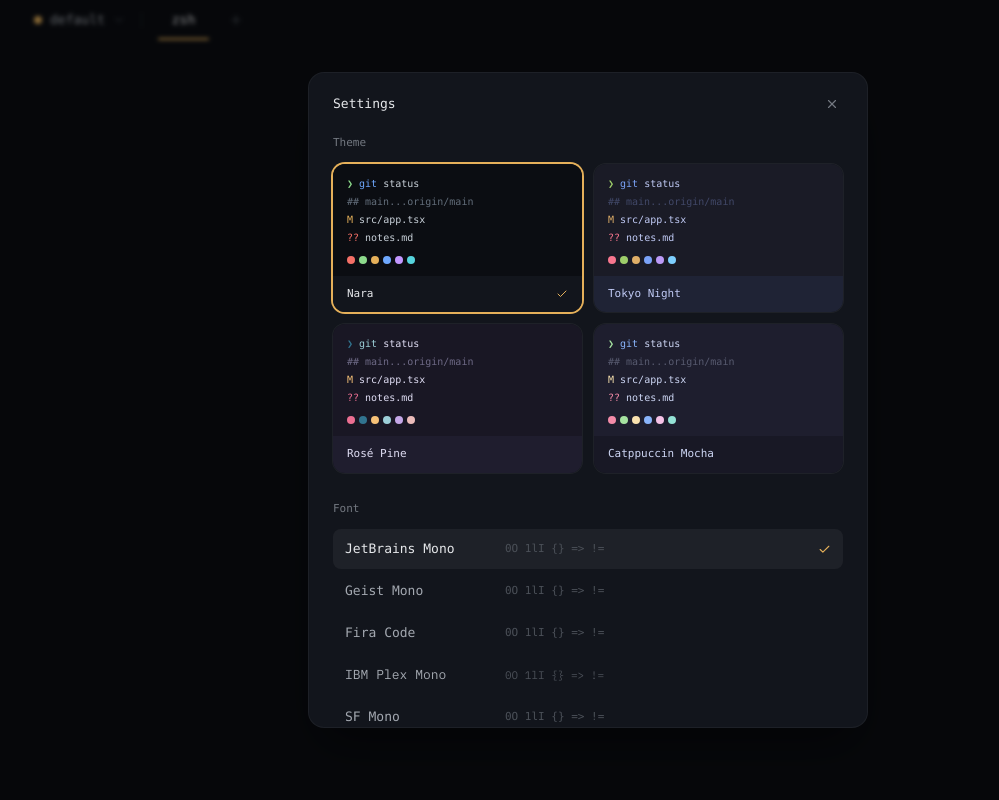
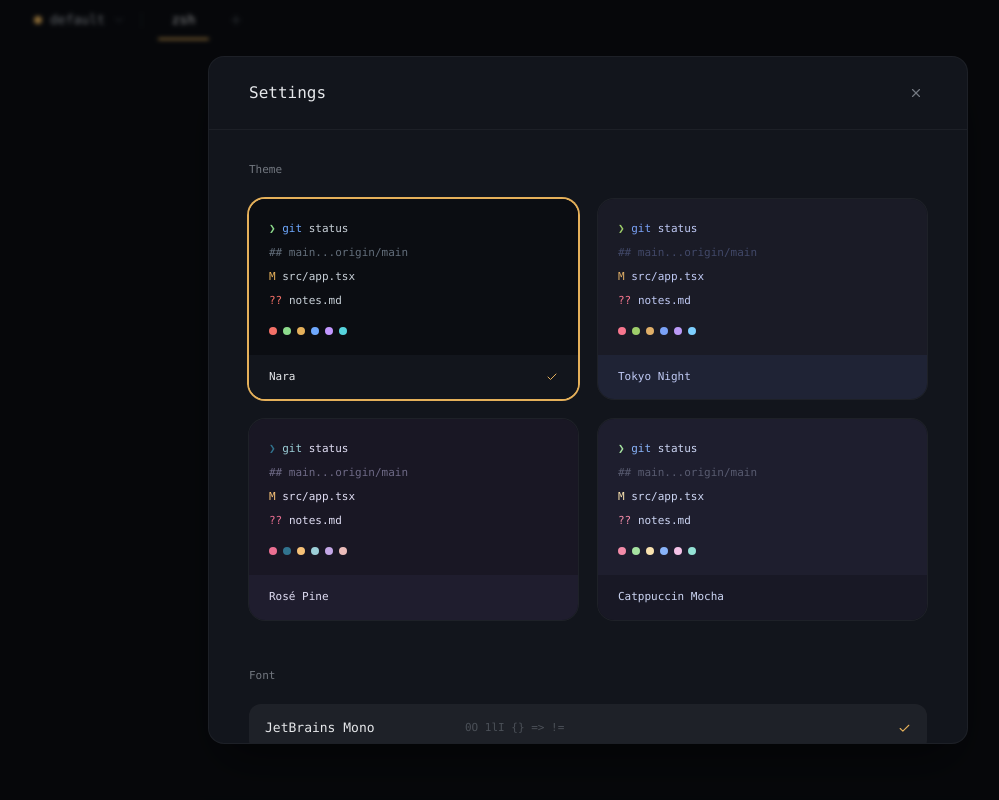
Before and after one commit to Aneeshie/rook, a React (Vite) app: page / in a window 1280 px wide. Both pictures are taken after a click on the button 1258 px from the left and 786 px from the top of the page. Shown: the whole page, without its empty margins (52-1051 px from the left). Built offline with nearby package versions, Linux system fonts and the light colour scheme.

Commit message:
feat: give the settings panel more room

```diff
--- a/src/components/SettingsPanel.tsx
+++ b/src/components/SettingsPanel.tsx
@@ -27,11 +27,11 @@
       onMouseDown={onClose}
     >
       <div
-        className="flex max-h-[82vh] w-[560px] flex-col overflow-hidden rounded-2xl border border-fg/5 bg-surface shadow-2xl shadow-black/50"
+        className="flex max-h-[86vh] w-[min(760px,92vw)] flex-col overflow-hidden rounded-2xl border border-fg/5 bg-surface shadow-2xl shadow-black/50"
         onMouseDown={(event) => event.stopPropagation()}
       >
-        <header className="flex shrink-0 items-center justify-between px-6 pt-5 pb-2">
-          <h2 className="text-ui text-fg">Settings</h2>
+        <header className="flex shrink-0 items-center justify-between border-b border-fg/5 px-10 py-6">
+          <h2 className="text-[length:calc(var(--ui-size,13px)+3px)] text-fg">Settings</h2>
           <button
             type="button"
             aria-label="Close settings"
@@ -42,9 +42,9 @@
           </button>
         </header>
 
-        <div className="flex flex-col gap-7 overflow-y-auto px-6 pt-3 pb-6">
+        <div className="flex flex-col gap-12 overflow-y-auto px-10 pt-8 pb-10">
           <Section title="Theme">
-            <div className="grid grid-cols-2 gap-3">
+            <div className="grid grid-cols-2 gap-5">
               {THEMES.map((theme) => (
                 <ThemeCard
                   key={theme.id}
@@ -57,7 +57,7 @@
           </Section>
 
           <Section title="Font">
-            <div className="flex flex-col gap-0.5">
+            <div className="flex flex-col gap-1">
               {FONTS.map((font) => {
                 const selected = font.id === settings.font;
                 return (
@@ -66,11 +66,11 @@
                     type="button"
                     onClick={() => onChange({ font: font.id })}
                     style={{ fontFamily: font.family }}
-                    className={`flex h-10 cursor-pointer items-center gap-4 rounded-lg px-3 text-left transition-colors ${
+                    className={`flex h-12 cursor-pointer items-center gap-6 rounded-xl px-4 text-left transition-colors ${
                       selected ? 'bg-fg/[0.06] text-fg' : 'text-soft hover:bg-fg/[0.03]'
                     }`}
                   >
-                    <span className="w-36 shrink-0 text-ui">{font.name}</span>
+                    <span className="w-44 shrink-0 text-ui">{font.name}</span>
                     {/* the characters that tell monospace fonts apart */}
                     <span className="flex-1 truncate text-ui-sm text-faint">0O 1lI {'{}'} =&gt; !=</span>
                     {selected && <Check size={13} className="shrink-0 text-accent" />}
@@ -81,7 +81,7 @@
           </Section>
 
           <Section title="Size">
-            <div className="flex flex-col gap-1">
+            <div className="flex flex-col gap-2">
               <Stepper
                 label="Terminal"
                 hint="⌘+  ⌘−"
@@ -104,7 +104,7 @@
 };
 
 const Section = ({ title, children }: { title: string; children: ReactNode }) => (
-  <section className="flex flex-col gap-3">
+  <section className="flex flex-col gap-5">
     <h3 className="text-ui-sm text-muted">{title}</h3>
     {children}
   </section>
@@ -119,11 +119,11 @@
     <button
       type="button"
       onClick={onSelect}
-      className={`cursor-pointer overflow-hidden rounded-xl text-left ring-1 transition-all ${
+      className={`cursor-pointer overflow-hidden rounded-2xl text-left ring-1 transition-all ${
         selected ? 'ring-2 ring-accent' : 'ring-fg/[0.06] hover:ring-fg/20'
       }`}
     >
-      <div className="flex flex-col gap-0.5 px-3.5 py-3 text-[10px] leading-4" style={{ background: t.background }}>
+      <div className="flex flex-col gap-1 px-5 py-5 text-[11px] leading-5" style={{ background: t.background }}>
         <div>
           <span style={{ color: t.green }}>❯</span> <span style={{ color: t.blue }}>git</span>{' '}
           <span style={{ color: t.foreground }}>status</span>
@@ -135,7 +135,7 @@
         <div>
           <span style={{ color: t.red }}>??</span> <span style={{ color: t.foreground }}>notes.md</span>
         </div>
-        <div className="mt-2 flex gap-1">
+        <div className="mt-3 flex gap-1.5">
           {swatches.map((color, index) => (
             <span key={index} className="size-2 rounded-full" style={{ background: color }} />
           ))}
@@ -143,7 +143,7 @@
       </div>
 
       <div
-        className="flex items-center justify-between px-3.5 py-2.5 text-ui-sm"
+        className="flex items-center justify-between px-5 py-3.5 text-ui-sm"
         style={{ background: theme.ui.surface, color: theme.ui.fg }}
       >
         {theme.name}
@@ -163,7 +163,7 @@
 };
 
 const Stepper = ({ label, hint, value, min, max, onChange }: StepperProps) => (
-  <div className="flex h-10 items-center justify-between rounded-lg px-3">
+  <div className="flex h-14 items-center justify-between rounded-xl bg-fg/[0.02] px-4">
     <span className="flex items-baseline gap-3">
       <span className="text-ui text-soft">{label}</span>
       {hint && <span className="text-ui-sm text-faint">{hint}</span>}
```
